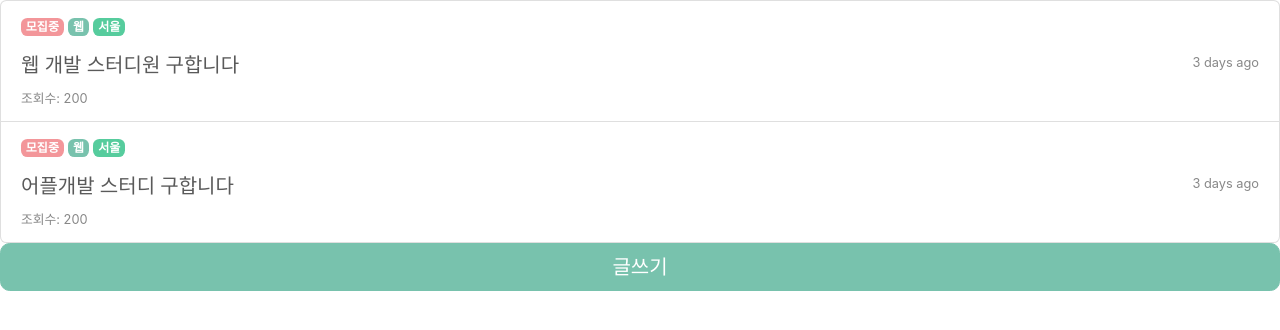
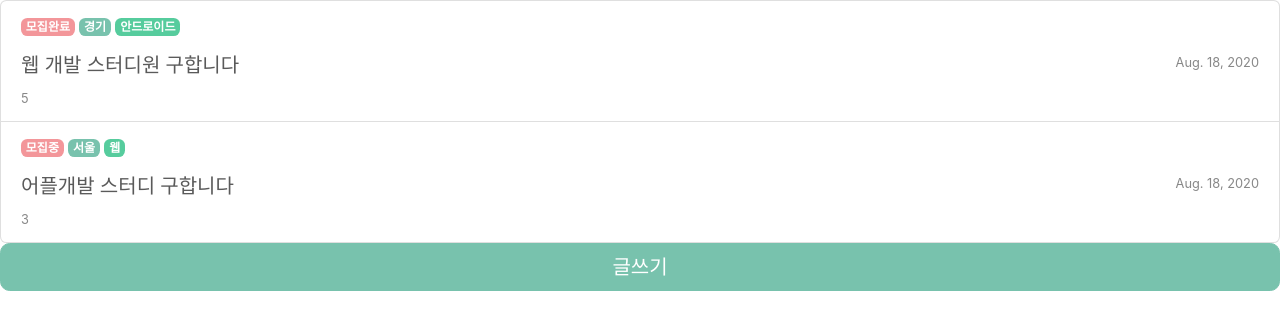
Before and after one commit to dlgosla/study_web, a Django app: page / in a window 1280 px wide. Shown: the part 56-386 px from the top of the page. Run offline with Django 3.2, Linux system fonts and the light colour scheme; data comes from the database, SQL or seed files in the repository; both versions use the stored data as it was after the commit; some libraries are stand-ins or nearby versions.

Commit message:
update model & db연동

```diff
--- a/django_exercise/manage.py
+++ b/django_exercise/manage.py
@@ -2,7 +2,6 @@
 """Django's command-line utility for administrative tasks."""
 import os
 import sys
-
 
 def main():
     os.environ.setdefault('DJANGO_SETTINGS_MODULE', 'django_exercise.settings')
--- a/django_exercise/study_web/models.py
+++ b/django_exercise/study_web/models.py
@@ -7,6 +7,9 @@ from django.db import models
 class DjangoBoard(models.Model):#게시판 디비
     title = models.CharField(max_length=50, blank = True)#제목
     contents = models.CharField(max_length=200, blank = True)#내용
+    kindOfStudy = models.CharField(max_length=200, blank = True)#웹/안드로이드 이런거
+    state = models.CharField(max_length=200, blank = True) #모집중/모집종료
+    location = models.CharField(max_length=200, blank = True)#스터디 지역
     nickName = models.CharField(max_length=50, blank = True)#닉네임
     date = models.DateField(null=True, blank=True) #글을 쓴 날짜
     hits = models.IntegerField(null=True, blank = True)#조회수
--- a/django_exercise/study_web/templates/study_web/index.html
+++ b/django_exercise/study_web/templates/study_web/index.html
@@ -44,16 +44,16 @@
       {% for Board in boardList %}  <!-- #BoardList속에 있는 각 요소에 대하여-->
       <a href="#" class="list-group-item list-group-item-action flex-column align-items-start">
         <p>
-          <span class="badge badge-secondary">모집중</span>
-          <span class="badge badge-primary">웹</span>
-          <span class="badge badge-success">서울</span>
+          <span class="badge badge-secondary">{{Board.state}}</span>
+          <span class="badge badge-primary">{{Board.location}}</span>
+          <span class="badge badge-success">{{Board.kindOfStudy}}</span>
         </p>
         <div class="d-flex w-100 justify-content-between">
           <h5 class="mb-1">{{Board.title}}</h5>
-          <small class="text-muted">3 days ago</small>
+          <small class="text-muted">{{Board.date}}</small>
         </div>
         <p class="mb-1"></p>
-        <small class="text-muted">조회수: 200</small>
+        <small class="text-muted">{{Board.hits}}</small>
       </a>
       {% endfor %}
     </div>
```
Also changed, not shown: django_exercise/db.sqlite3, django_exercise/study_web/migrations/0002_auto_20200812_0207.py (added), django_exercise/study_web/migrations/0003_auto_20200818_1729.py (added), django_exercise/study_web/migrations/0004_auto_20200818_1736.py (added), django_exercise/study_web/migrations/0005_auto_20200827_2130.py (added), django_exercise/study_web/migrations/0006_djangoboard_state.py (added).
